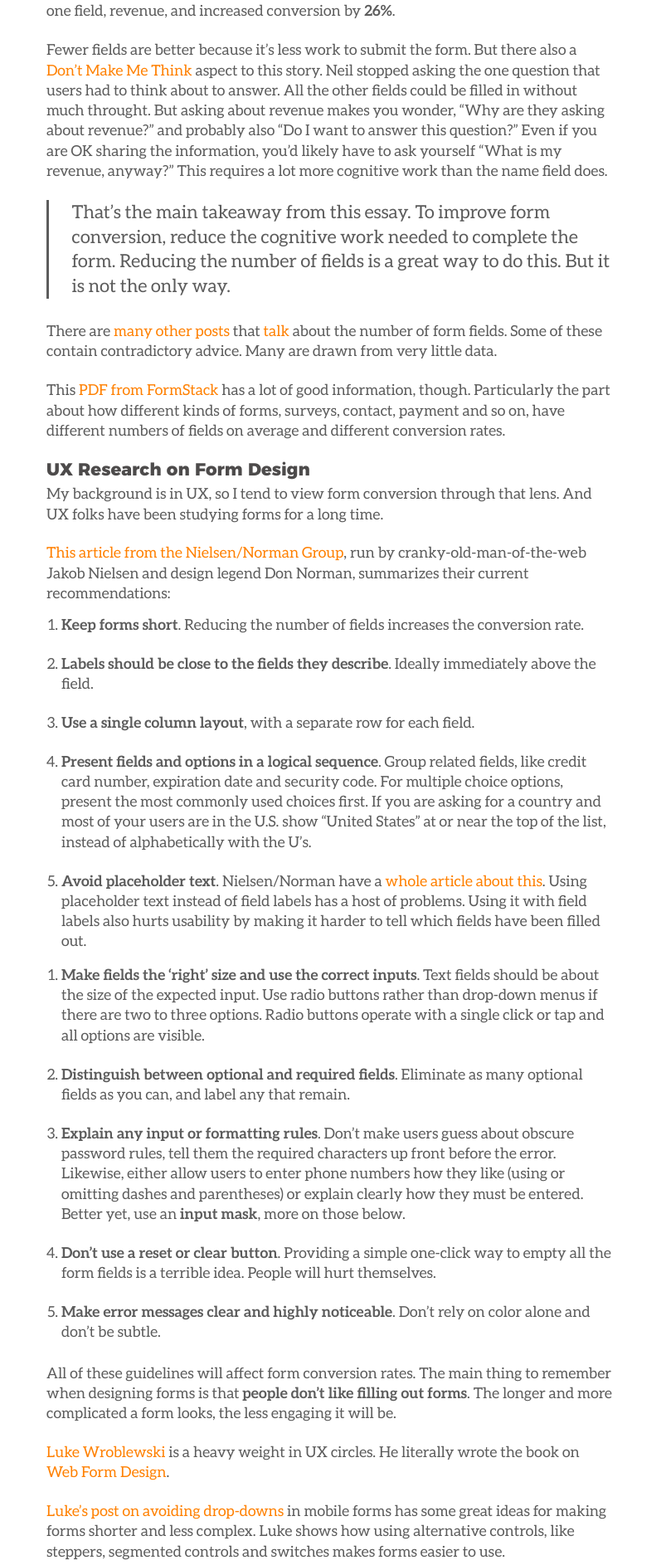
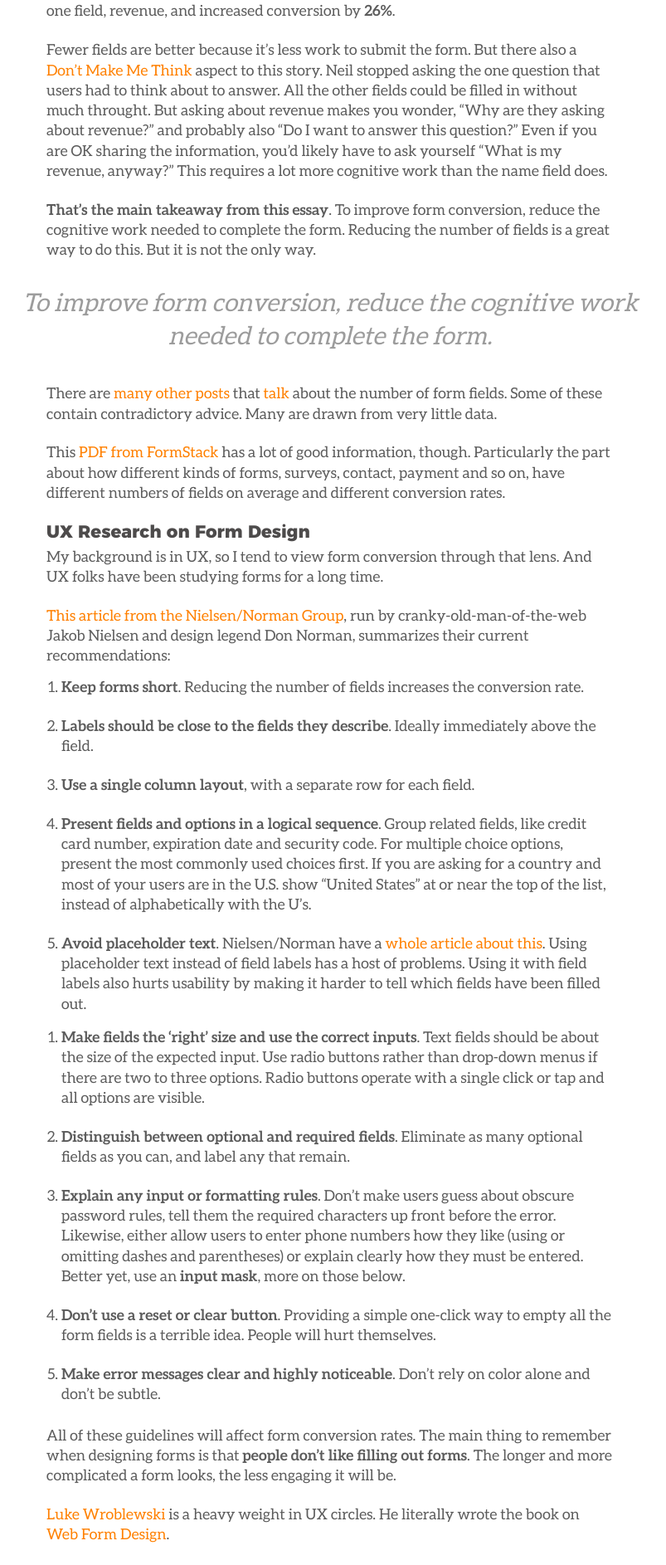
Before and after one commit to infomongo/infomongo.github.io, a Jekyll site: the page built from posts/simplify-forms-to-increase-conversion.md, in a window 1280 px wide. Shown: the part 1169-3055 px from the top of the page at 83% size, without its empty margins (242-1045 px from the left). Built offline with Jekyll 4.4.1, drawn with Linux system fonts in a browser that asks for light colours.

Commit message:
add new post, improve blockquotes

```diff
--- a/_includes/index.scss
+++ b/_includes/index.scss
@@ -2,6 +2,7 @@ $accent-color: #ff8000;
 $accent-dark: #CC5500;
 $font-color: #5c5c5c;
 $dark-font: #4D4B4B;
+$lite-font: lighten($font-color, 25%);
 $border-color: #b5b4b6;
 
 @font-face {
@@ -110,8 +111,8 @@ h3 {
 
 hr {
 	height: 1px;
-	color: lighten($font-color, 25%);
-	background:  lighten($font-color, 25%);
+	color: $lite-font;
+	background: $lite-font;
 	//font-size: 0;
 	border: 0;
 	margin: 1.2em 0;
@@ -119,7 +120,7 @@ hr {
 
 
 .byline, .date, .caption {
-	color: lighten($font-color, 25%);
+	color: $lite-font;
 }
 
 .caption {
@@ -139,10 +140,13 @@ code {
 }
 
 blockquote {
-	font-size: percentage(22/18);
-	border-left: 3px $font-color solid;
-	margin: .25em 0 1.25em;
-	padding-left: 1.25em;
+	font-style: italic;
+	margin: 0;
+	color: $lite-font;
+	text-align: center;
+	//border-left: 3px $font-color solid;
+	//margin: .25em 0 1.25em;
+	//padding-left: 1.25em;
 }
 
 ul, ol {
@@ -197,7 +201,7 @@ p {
 		display: block;
 		text-align: center;
 		font-family: $italic-family;
-		color: lighten($font-color, 20%);
+		color: $lite-font;
 		font-size: 90%;
 		margin-bottom: 1em;
 	}
@@ -388,7 +392,7 @@ img {
 	}
 
 	blockquote {
-		font-size: percentage(18/16);
+		font-size: percentage(20/16);
 	}
 
 	img {
@@ -465,6 +469,12 @@ img {
 		margin: 3em auto;
 	}
 
+	blockquote {
+		font-size: percentage(30/18);
+		margin: 1em -2em;
+	}
+
+
 	img {
 		&.lrg {
 			min-width: 670px;
--- a/posts/index.html
+++ b/posts/index.html
@@ -11,6 +11,10 @@ description: A collection of writings about UX design and other topics by John P
 	<p>A collection of writings about UX design and other topics.</p>
 
 	<h2>UX</h2>
+
+	<h3><a href="/posts/presenting-mulitple-design-options">Presenting Multiple Design Options</a></h3>
+	<p>When a design review is focused on how an app works, showing multiple options is often helpful and productive.
+	<span class="date">{{ '2017-09-21' | date: "%B %d, %Y"}}</span></p>
 
 	<h3><a href="/posts/simplify-forms-to-increase-conversion">Simplify Forms to Increase Conversion Rates</a></h3>
 	<p>Examining how form complexity affects conversion rates.
--- a/posts/simplify-forms-to-increase-conversion.md
+++ b/posts/simplify-forms-to-increase-conversion.md
@@ -23,7 +23,9 @@ His contact form initially had four fields: name, email, URL and revenue. He rem
 
 Fewer fields are better because it’s less work to submit the form. But there also a [Don’t Make Me Think](https://www.sensible.com/dmmt.html) aspect to this story. Neil stopped asking the one question that users had to think about to answer. All the other fields could be filled in without much throught. But asking about revenue makes you wonder, “Why are they asking about revenue?” and probably also “Do I want to answer this question?” Even if you are OK sharing the information, you’d likely have to ask yourself “What is my revenue, anyway?” This requires a lot more cognitive work than the name field does.
 
-> That’s the main takeaway from this essay. To improve form conversion, reduce the cognitive work needed to complete the form. Reducing the number of fields is a great way to do this. But it is not the only way.
+**That’s the main takeaway from this essay**. To improve form conversion, reduce the cognitive work needed to complete the form. Reducing the number of fields is a great way to do this. But it is not the only way.
+
+> To improve form conversion, reduce the cognitive work needed to complete the form.
 
 There are [many][3] [other][4] [posts][5] that [talk][6] about the number of form fields. Some of these contain contradictory advice. Many are drawn from very little data.
 
```
Also changed, not shown: posts/presenting-mulitple-design-options.md (added, +62 -0 lines), img/many-doors.jpg (added).
